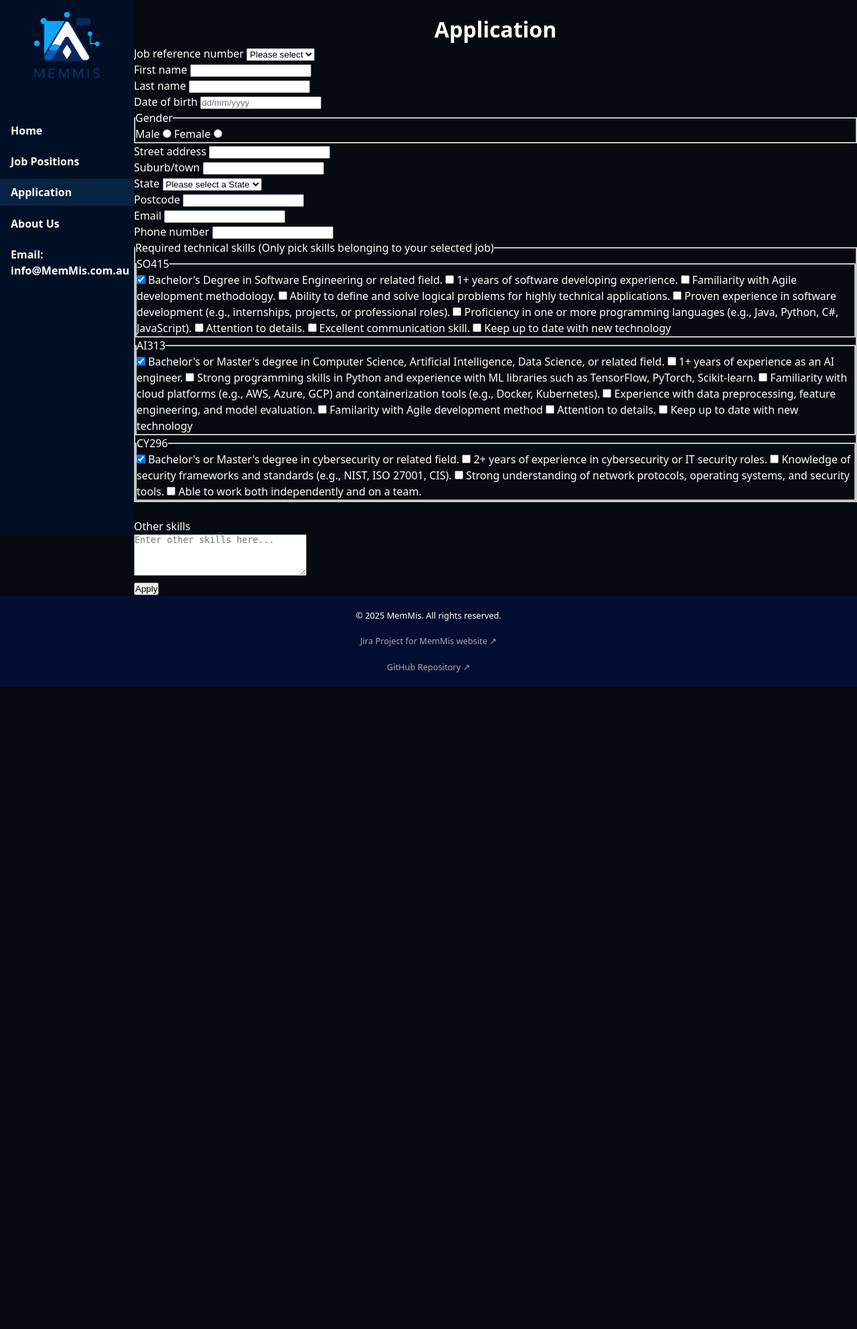
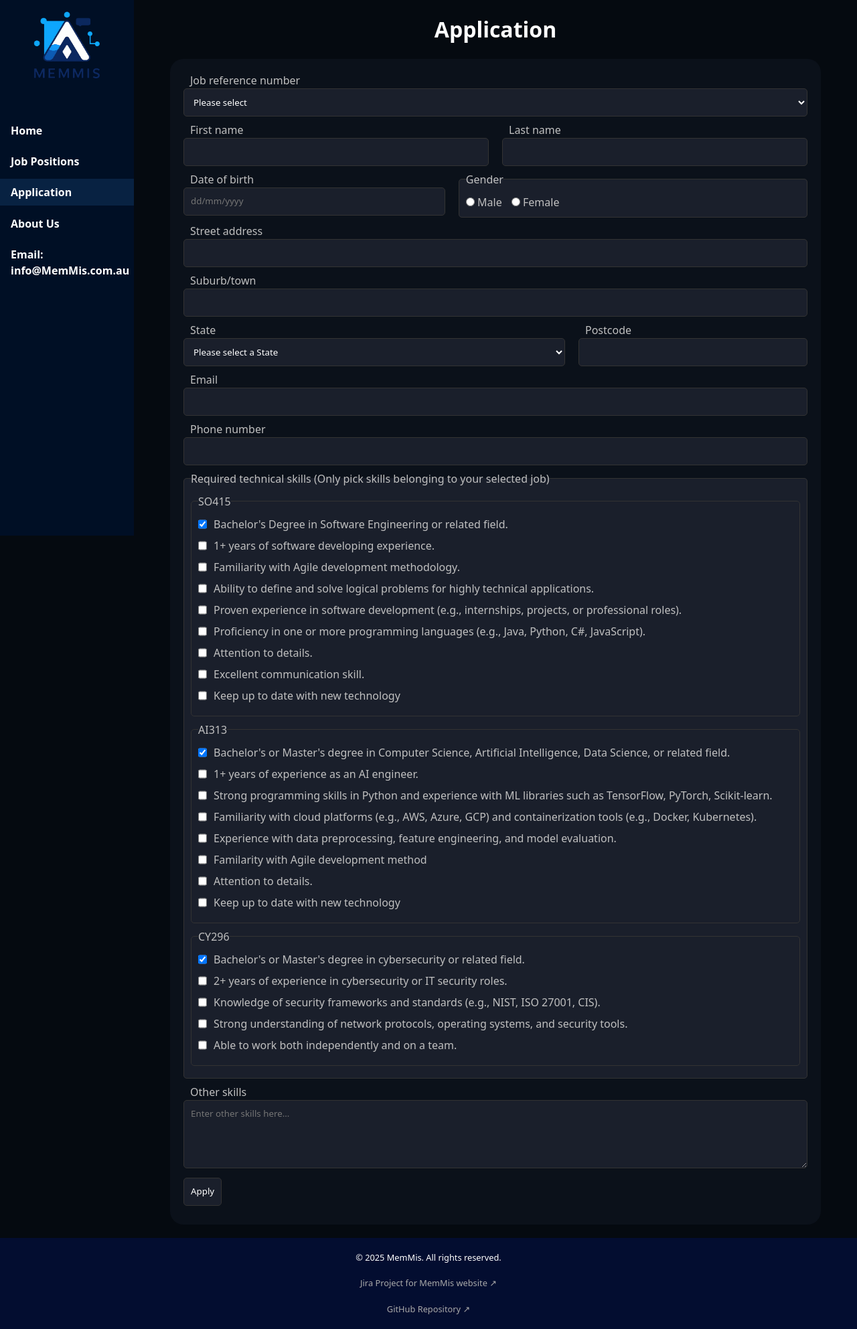
Before and after one commit to TrucNguyen106217880/MemMis_WebProject, a PHP site: page /apply.php in a window 1280 px wide. Shown: the whole page at 67% size. Before the commit the page ends 1026 px from the top, so only its background shows below. Run offline with PHP 8.4, Linux system fonts and the light colour scheme.

Commit message:
Adjusted apply.php layout

```diff
--- a/project2/apply.php
+++ b/project2/apply.php
@@ -17,7 +17,7 @@
 	<main>
 		<h1 id="apply_h1">Application</h1>
 		<!-- Form for applicants to enter application information -->
-		<form action="process_eoi.php" method="post" novalidate>
+		<form action="process_eoi.php" method="post" id="apply_form" novalidate>
 			<!-- Drop down list to select job reference numbers -->
 			<label for="reference_number">Job reference number</label>
 			<select id="reference_number" name="reference_number" required>
@@ -28,36 +28,43 @@
 			</select>
 			<br>
 
+			<div id="name_grid">
+				<span>
 					<!-- Text input section to enter first name -->
 					<label for="first_name">First name</label>
 					<input type="text" id="first_name" name="first_name" required
 						pattern="^[a-zA-Z]{1,20}$"
 						title="Max 20 alpha characters only"> <!--Max 20 alpha characters-->
-			<br>
-
+				</span>
+				<span>
 					<!-- Text input section to enter last name -->
 					<label for="last_name">Last name</label>
 					<input type="text" id="last_name" name="last_name" required
 						pattern="^[a-zA-Z]{1,20}$"
 						title="Max 20 alpha characters only"> <!--Max 20 alpha characters-->
 					<br>
+				</span>
+			</div>
 
+			<div id="dob_gender_grid">
+				<span>
 					<!-- Text input section to enter birth date -->
 					<label for="date_of_birth">Date of birth</label>
 					<input type="text" id="date_of_birth" name="date_of_birth" required
 						   pattern="^(0[1-9]|[12][0-9]|3[01])/(0[1-9]|1[012])/\d{4}$"
 						   placeholder="dd/mm/yyyy"
 						   title="Please follow the dd/mm/yyyy format"> <!--Number 0-9 only, must follow dd/mm/yyyy format-->
-
+				</span>
 					<!-- Field to group gender selection section -->
 				<fieldset>
 					<legend>Gender</legend>
 					<!-- Radio button section to choose gender -->
+					<input type="radio" id="male" name="gender" value="male" required>
 					<label for="male">Male</label>
-				<input type="radio" id="male" name="gender" value="male" required>
+					<input type="radio" id="female" name="gender" value="female">
 					<label for="female">Female</label>
-				<input type="radio" id="female" name="gender" value="female">
 				</fieldset>
+			</div>
 
 			<!--Text input section to enter street address  -->
 			<label for="street_address">Street address</label>
@@ -73,6 +80,8 @@
 				   title="Max 40 characters"> <!--Max 40 any characters-->
 			<br>
 
+			<div id="states_grid">
+				<span>
 					<!-- Dropdown list to choose a State -->
 					<label for="state">State</label>
 					<select id="state" name="state" required>
@@ -86,15 +95,16 @@
 						<option value="TAS">TAS</option>
 						<option value="ACT">ACT</option>
 					</select>
-			<br>
-
+				</span>
+				<span>
 					<!-- Text input section to enter post code -->
 					<label for="post_code">Postcode</label>
 					<input type="text" id="post_code" name="post_code" required
 						pattern="^0[2-9][0-9]{2}|[1-9][0-9]{3}$"
 						maxlength="4"
 						title="Please choose within the state range">
-			<br>
+				</span>
+			</div>
 
 			<!-- Input for email -->
 			<label for="email">Email</label>
@@ -103,7 +113,7 @@
 			<br>
 
 			<!-- Text input section to enter phone number -->
-			<label for="phone_number"> Phone number</label>
+			<label for="phone_number">Phone number</label>
 			<input type="text" id="phone_number" name="phone_number" required
 				   pattern="^[\d\s]{8,12}$"
 				   title="8 to 12 space or digits only"> <!--Between 8 to 12 space or digits-->
@@ -111,81 +121,105 @@
 
 			<!-- checkbox section to select one or more required technical skills -->
 			<fieldset>
-				<legend> Required technical skills (Only pick skills belonging to your selected job) </legend>
-				<fieldset>
+				<legend>Required technical skills (Only pick skills belonging to your selected job)</legend>
+				<fieldset class="inputs_group">
 					<legend>SO415</legend>
+					<span>
 						<input type="checkbox" id="skill_1" name="SO415[]" value="skill_1" checked required>
 						<label for="skill_1">Bachelor's Degree in Software Engineering or related field.</label>
-
+					</span>
+					<span>
 						<input type="checkbox" id="skill_2" name="SO415[]" value="skill_2">
 						<label for="skill_2">1+ years of software developing experience.</label>
-
+					</span>
+					<span>
 						<input type="checkbox" id="skill_3" name="SO415[]" value="skill_3">
 						<label for="skill_3">Familiarity with Agile development methodology.</label>
-
+					</span>
+					<span>
 						<input type="checkbox" id="skill_4" name="SO415[]" value="skill_4">
 						<label for="skill_4">Ability to define and solve logical problems for highly technical applications.</label>
-
+					</span>
+					<span>
 						<input type="checkbox" id="skill_5" name="SO415[]" value="skill_5">
 						<label for="skill_5">Proven experience in software development (e.g., internships, projects, or professional roles).</label>
-
+					</span>
+					<span>
 						<input type="checkbox" id="skill_6" name="SO415[]" value="skill_6">
 						<label for="skill_6">Proficiency in one or more programming languages (e.g., Java, Python, C#, JavaScript).</label>
-
+					</span>
+					<span>
 						<input type="checkbox" id="skill_7" name="SO415[]" value="skill_7">
 						<label for="skill_7">Attention to details.</label>
-
+					</span>
+					<span>
 						<input type="checkbox" id="skill_8" name="SO415[]" value="skill_8">
 						<label for="skill_8">Excellent communication skill.</label>
-
+					</span>
+					<span>
 						<input type="checkbox" id="skill_9" name="SO415[]" value="skill_9">
 						<label for="skill_9">Keep up to date with new technology</label>
+					</span>
 				</fieldset>
-				<fieldset>
+				<fieldset class="inputs_group">
 					<legend>AI313</legend>
+					<span>
 						<input type="checkbox" id="skill_10" name="AI313[]" value="skill_10" checked>
 						<label for="skill_10">Bachelor's or Master's degree in Computer Science, Artificial Intelligence, Data Science, or related field.</label>
-
+					</span>
+					<span>
 						<input type="checkbox" id="skill_11" name="AI313[]" value="skill_11">
 						<label for="skill_11">1+ years of experience as an AI engineer.</label>
-
+					</span>
+					<span>
 						<input type="checkbox" id="skill_12" name="AI313[]" value="skill_12">
 						<label for="skill_12">Strong programming skills in Python and experience with ML libraries such as TensorFlow, PyTorch, Scikit-learn.</label>
-
+					</span>
+					<span>
 						<input type="checkbox" id="skill_13" name="AI313[]" value="skill_13">
 						<label for="skill_13">Familiarity with cloud platforms (e.g., AWS, Azure, GCP) and containerization tools (e.g., Docker, Kubernetes).</label>
-
+					</span>
+					<span>
 						<input type="checkbox" id="skill_14" name="AI313[]" value="skill_14">
 						<label for="skill_14">Experience with data preprocessing, feature engineering, and model evaluation.</label>
-
+					</span>
+					<span>
 						<input type="checkbox" id="skill_15" name="AI313[]" value="skill_15">
 						<label for="skill_15">Familarity with Agile development method</label>
-
+					</span>
+					<span>
 						<input type="checkbox" id="skill_16" name="AI313[]" value="skill_16">
 						<label for="skill_16">Attention to details.</label>
-
+					</span>
+					<span>
 						<input type="checkbox" id="skill_17" name="AI313[]" value="skill_17">
 						<label for="skill_17">Keep up to date with new technology</label>
+					</span>
 				</fieldset>
-				<fieldset>
+				<fieldset class="inputs_group">
 					<legend>CY296</legend>
+					<span>
 						<input type="checkbox" id="skill_18" name="CY296[]" value="skill_18" checked>
 						<label for="skill_18">Bachelor's or Master's degree in cybersecurity or related field.</label>
-
+					</span>
+					<span>
 						<input type="checkbox" id="skill_19" name="CY296[]" value="skill_19">
 						<label for="skill_19">2+ years of experience in cybersecurity or IT security roles.</label>
-
+					</span>
+					<span>
 						<input type="checkbox" id="skill_20" name="CY296[]" value="skill_20">
 						<label for="skill_20">Knowledge of security frameworks and standards (e.g., NIST, ISO 27001, CIS).</label>
-
+					</span>
+					<span>
 						<input type="checkbox" id="skill_21" name="CY296[]" value="skill_21">
 						<label for="skill_21">Strong understanding of network protocols, operating systems, and security tools.</label>
-
+					</span>
+					<span>
 						<input type="checkbox" id="skill_22" name="CY296[]" value="skill_22">
 						<label for="skill_22">Able to work both independently and on a team.</label>
+					</span>
 				</fieldset>
 			</fieldset>
-			<br>
 
 			<!-- Large text area to enter other skils -->
 			<label for="other_skills">Other skills</label>
@@ -194,7 +228,7 @@
 					  placeholder="Enter other skills here..."></textarea>
 			<br>
 
-			<input type="submit" value="Apply">
+			<input type="submit" value="Apply" id="submit_button">
 		</form>
 	</main>
 
--- a/project2/styles/styles.css
+++ b/project2/styles/styles.css
@@ -5,7 +5,7 @@
 
     date created: September 21st, 2025
 
-    date modified (project part 2): November 2nd, 2025
+    date modified (project part 2): November 4th, 2025
 	*Highly altered comparing to part 1 project
 
     description: CSS stylesheet for MemMis website
@@ -34,9 +34,10 @@ a.internal_link::after {
 	content: " →";
 }
 
-/* Header (Logo & Menu) */
+/*-------------------- Header (Logo & Menu) --------------------*/
 #menu_toggle_label {
 	display: inline-block;
+	margin-top: 16px;
 	color: #fff;
 	font-weight: bold;
 	font-size: 12.8px; /* 16*0.8px */
@@ -231,7 +232,7 @@ a.internal_link::after {
 	flex-direction: column;
 }
 
-/* index.html */
+/*-------------------- index.php --------------------*/
 #welcome {
 	/* Background created with Copilot assistance */
 	background-image: url(images/background_graphic.png);
@@ -312,37 +313,105 @@ a.internal_link::after {
 	cursor: pointer;
 }
 
-/* jobs.html */
-	/* Headers */
-#SO145,
-#AI313,
-#CY296 {
-    font: small-caps bold 2em/1.2 'Segoe UI', Tahoma, Verdana, sans-serif;
-	padding: 20px;
-}
-	/* Headers' aside */
-.as_right {
-    float: right;
-    width: 25%;
-    margin: 0 20px 20px 20px;
-    padding: 12px;
-    border: 2px solid #0077aa;
-    background-color: #eef6fb;
-}
-.desc,
-.le_list,
-.smol_h {
-    max-width: 65%;
-    padding: 20px;
-}
+/*-------------------- jobs.php --------------------*/
 
-/* apply.html */
+/*-------------------- apply.php --------------------*/
 #apply_h1 {
 	padding-top: 20px;
 	text-align: center;
 }
+#apply_form {
+	background-color: #0b111a;
+	width: 90%;
+	margin: 20px auto;
+	padding: 20px;
+	border-radius: 20px;
+}
+#apply_form input[type="text"],
+#apply_form input[type="email"],
+#apply_form input[type="submit"],
+#apply_form select,
+#apply_form textarea,
+#apply_form fieldset {
+	background-color: #1a1f2b;
+	margin-bottom: 8px;
+	border: 1px solid #333;
+	border-radius: 5px;
+	padding: 10px;
+	width: 100%;
+	color: #fff;
+	font-family: system-ui, "Segoe UI", "Helvetica Neue", Arial, "Noto Sans", sans-serif;
+	line-height: 1.5;
+	transition: border-color 0.3s ease;
+}
+#apply_form input[type="submit"] {
+	width: fit-content; /* Overrides the width set above */
+}
+#apply_form label,
+#apply_form fieldset legend {
+	color: #c0c0c0;
+	font-weight: 500;
+}
+#apply_form label {
+	margin-left: 10px;
+}
+#apply_form input:focus,
+#apply_form select:focus,
+#apply_form textarea:focus {
+	border-color: #00aaff;
+	outline: none;
+}
+#apply_form input[type="checkbox"]:focus,
+#apply_form input[type="radio"]:focus { /* Overrides the :focus set above */
+	outline: 2px solid #00aaff;
+	outline-offset: 2px;
+}
+#apply_form .inputs_group {
+	display: flex;
+	padding: 10px;
+	flex-direction: column;
+	text-wrap: wrap;
+}
+#apply_form .inputs_group span {
+	display: flex;
+	margin-bottom: 8px;
+}
+#apply_form #name_grid,
+#apply_form #dob_gender_grid,
+#apply_form #states_grid {
+	display: grid;
+	gap: 20px;
+}
+#apply_form #name_grid {
+	grid-template-columns: 1fr 1fr;
+}
+@media (max-width: 750px) {
+	#apply_form #name_grid {
+		display: block;
+	}
+}
+#apply_form #dob_gender_grid {
+	grid-template-columns: 3fr 4fr;
+}
+@media (max-width: 460px) {
+	#apply_form #dob_gender_grid {
+		display: block;
+	}
+}
+#apply_form #states_grid {
+	grid-template-columns: 5fr 3fr;
+}
+@media (max-width: 420px) {
+	#apply_form #states_grid {
+		display: block;
+	}
+}
+#apply_form #dob_gender_grid fieldset label {
+	margin-left: 0; /* Overrides the universal label margin-left */
+	margin-right: 10px;
+}
 
-/* about.html */
+/*-------------------- about.php --------------------*/
 #about_h1,
 #group_info h2,
 #contributions_and_demographics h2,
@@ -448,7 +517,7 @@ a.internal_link::after {
 	cursor: default;
 }
 
-/* Footer */
+/*-------------------- Footer --------------------*/
 footer {
 	position: relative;
     background-color: #030d30;
```
Lines whose indentation alone changed are shown as unchanged.
